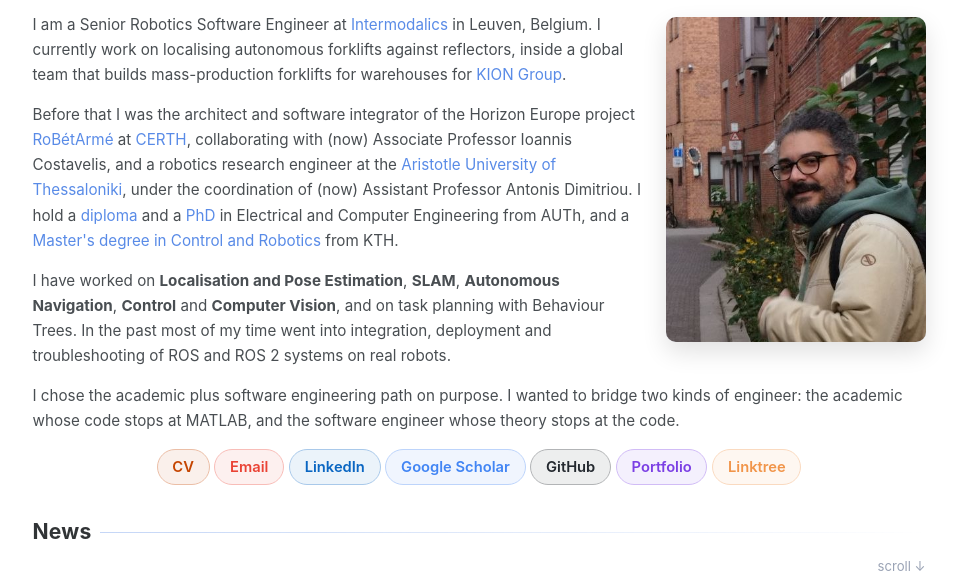
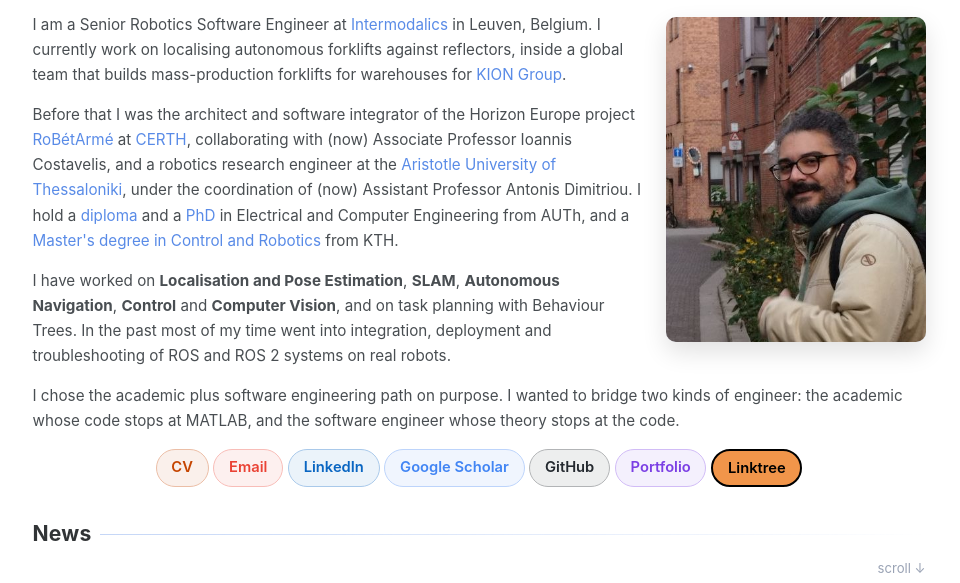
Before and after one commit to li9i/li9i.github.io, a plain HTML site: page index.html in a window 1280 px wide. Shown: the part 175-758 px from the top of the page, without its empty margins (161-1121 px from the left). Drawn offline with Linux system fonts and the light colour scheme.

Commit message:
Show the Linktree pill like the Linktree buttons
The Linktree pill was pale with orange text, and the text was hard to
read. This change fills the pill with orange and gives it black text
and a black border, as on the Linktree page. The pill does not change
when the pointer is on it.

Claude-Session: https://claude.ai/code/session_019Hy6V44VuwKxshgqHrpf5S

```diff
--- a/style.css
+++ b/style.css
@@ -87,6 +87,10 @@ main {
 .quick-links .pill--github { --pill: var(--brand-github); }
 .quick-links .pill--portfolio { --pill: var(--brand-portfolio); }
 .quick-links .pill--linktree { --pill: var(--brand-linktree); }
+.quick-links .pill--linktree,
+.quick-links .pill--linktree:hover {
+  color: #000; background: var(--pill); border: 2px solid #000;
+}
 
 .section-heading {
   font-size: 1.32rem; letter-spacing: 0.01em; font-weight: 700;
```
